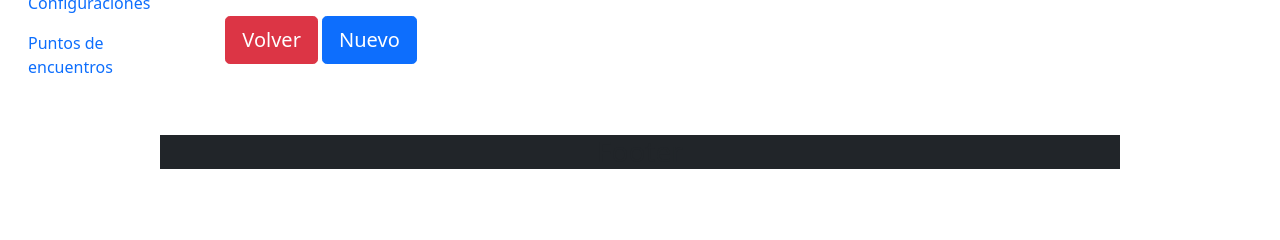
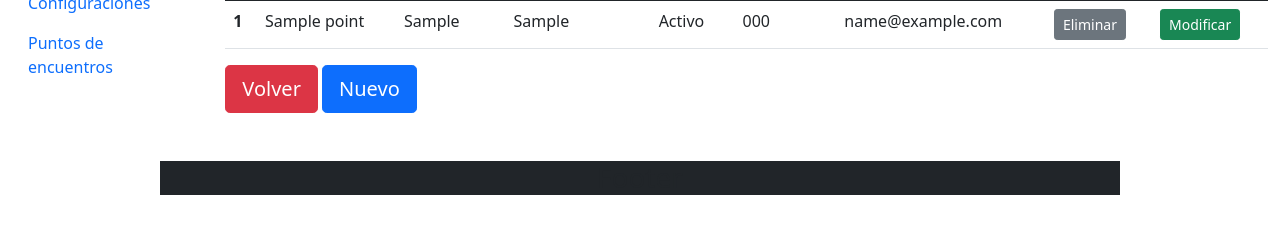
Before and after one commit to agustjn/flood-control-system, a Flask app: page /puntos in a window 1280 px wide. Shown: the part 185-425 px from the top of the page. Run offline with Flask 2, Linux system fonts and the light colour scheme; the visitor is signed in with stand-in values (Sample User, id 1); tables that the repository leaves empty hold one stand-in row (values such as "Sample post"); some libraries are stand-ins or nearby versions.

Commit message:
Se completo el CRUD  de puntos de encuentro

```diff
--- a/app/__init__.py
+++ b/app/__init__.py
@@ -61,7 +61,6 @@ def create_app(environment="development"):
     app.add_url_rule("/usuarios", "user_index", user.index)
     app.add_url_rule("/usuario/delete/<user_id>", "user_delete", user.delete)
     app.add_url_rule("/usuarios", "user_create", user.create, methods=["POST"])
-    app.add_url_rule("/usuario/delete", "user_delete", user.delete, methods=["POST"])
     app.add_url_rule("/usuarios/nuevo", "user_new", user.new)
     app.add_url_rule("/usuarios/edit/<user_id>", "user_edit", user.edit)
     app.add_url_rule("/usuarios/modification/<user_id>", "user_modification", user.modify,methods=["POST"])
@@ -70,7 +69,6 @@ def create_app(environment="development"):
     app.add_url_rule("/puntos", "point_index", point.index)
     app.add_url_rule("/puntos/delete/<point_id>", "point_delete", point.delete)
     app.add_url_rule("/puntos", "point_create", point.create, methods=["POST"])
-    app.add_url_rule("/punto/delete", "point_delete", point.delete, methods=["POST"])
     app.add_url_rule("/puntos/nuevo", "point_new", point.new)
     app.add_url_rule("/puntos/edit/<point_id>", "point_edit", point.edit)
     app.add_url_rule("/puntos/modification/<point_id>", "point_modification", point.modify,methods=["POST"])
--- a/app/models/point.py
+++ b/app/models/point.py
@@ -38,6 +38,6 @@ class Point(db.Model):
             if exist_nombre:
                 return ("nombre "+ nombre )
             elif exist_direccion:
-                return ("direccion" + direccion)
+                return ("direccion " + direccion)
             else:
                 return (None)
--- a/app/resources/point.py
+++ b/app/resources/point.py
@@ -11,7 +11,7 @@ def index():
     if not authenticated(session):
         abort(401)
     points = Point.query.all()
-    return render_template("point/index.html", point = points)
+    return render_template("point/index.html", points = points)
 
 
 def new():
@@ -29,7 +29,6 @@ def create():
     validos = validate_empty_fields(new_point)
     if validos:
         answer = Point.exist(new_point.nombre,new_point.direccion)
-        print (f"------------------------{asnwer}-------------------------------")
         db.session.add(new_point)
         try:
             db.session.commit()
@@ -57,13 +56,14 @@ def validate_empty_fields(new_point):
 def edit(point_id):
     if not authenticated(session):
         abort(401)
-    modification_point = Point.query.filter_by(id=point_).first()
+    modification_point = Point.query.filter_by(id=point_id).first()
     flash ("Los campos que desea dejar igual dejenlo sin rellenar")
     return render_template("point/edit.html", point = modification_point)
 
 def modify(point_id):
+    print (f"---------------------------entro------------------------------")
     parameter = request.form
-    answer = Point.exist(parameter["name"],parameter["direccion"])
+    answer = Point.exist(parameter["name"],parameter["adress"])
     point_update = Point.query.filter_by(id = point_id).first()
     if answer:
         msj = "El " + answer + " ya existe, por favor ingrese otro"
@@ -74,8 +74,6 @@ def modify(point_id):
     try:
         db.session.commit()
         msj = "Se modifico el punto de encuentro "+ point_update.nombre + " exitosamente"
-
-
     except Exception as e:
         msj = "Se produjo un error al modificar, intente nuevamente "
     flash (msj)
--- a/app/templates/point/index.html
+++ b/app/templates/point/index.html
@@ -22,14 +22,14 @@
     {% for point in points %}
       <tr>
         <th scope="row">1</th>
-        <td>{{ point.name }}</td>
-        <td>{{ point.address }}</td>
-        <td>{{ point.coordinates }}</td>
-        <td>{{ point.status }}</td>
-        <td>{{ point.phone}}</td>
+        <td>{{ point.nombre }}</td>
+        <td>{{ point.direccion }}</td>
+        <td>{{ point.coordenadas }}</td>
+        <td>{{ point.estado }}</td>
+        <td>{{ point.telefono}}</td>
         <td>{{ point.email}}</td>
         <td>
-          <a href="{{ url_for('point_delete',point_id = point.id) }}" class="btn btn-secondary btn-sm" onclick="return confirm('¿Estas seguro de eliminar al usuario {{user.usuario}}?');"> Eliminar </a>
+          <a href="{{ url_for('point_delete',point_id = point.id) }}" class="btn btn-secondary btn-sm" onclick="return confirm('¿Estas seguro de eliminar al punto de encuentro  {{point.nombre}}?');"> Eliminar </a>
         </td>
         <td>
           <a href="{{ url_for('point_edit',point_id = point.id) }}" class="btn btn-success btn-sm" > Modificar </a>
--- a/app/templates/user/edit.html
+++ b/app/templates/user/edit.html
@@ -6,7 +6,6 @@
 {% block content %}
   <h1>Editar un usuario</h1>
   <form class="row g-3" action="{{ url_for('user_modification',user_id = user.id)}}" method="POST">
-
     <div class="col-md-6">
       <label for="user" class="form-label">Usuario</label>
       <input type="text" class="form-control" id= "user" name ="user" placeholder={{user.usuario}}>
@@ -27,9 +26,8 @@
       <label for="last_name" class="form-label">Ingrese su apellido </label>
       <input type="text" class="form-control" id= "last_name" name ="last_name" placeholder={{user.last_name}}>
     </div>
-
     <div class="d-grid gap-1">
-      <button type="submit" class="btn btn-success" type="button" onclick="return confirm('¿Estas seguro de modificar al usuario {{user.usuario}}?');">Modificar</button>
+      <button type="submit" class="btn btn-success"  onclick="return confirm('¿Estas seguro de modificar al usuario {{user.usuario}}?');">Modificar</button>
     </div>
     <button type="reset" class="btn btn-secondary" >Limpiar</button>
   </form>
--- a/app/templates/user/new.html
+++ b/app/templates/user/new.html
@@ -27,7 +27,7 @@
       <input type="text" class="form-control" id= "last_name" name ="last_name" placeholder="Apellido completo" required>
     </div>
     <div class="d-grid gap-1">
-      <button type="submit" class="btn btn-success" type="button">Crear</button>
+      <button type="submit" class="btn btn-success" >Crear</button>
     </div>
     <button type="reset" class="btn btn-secondary" >Limpiar</button>
   </form>
```
Also changed, not shown: app/resources/user.py (+4 -3 lines), app/templates/point/edit.html (+11 -5 lines), app/templates/point/new.html (+5 -2 lines), 3 other files.
